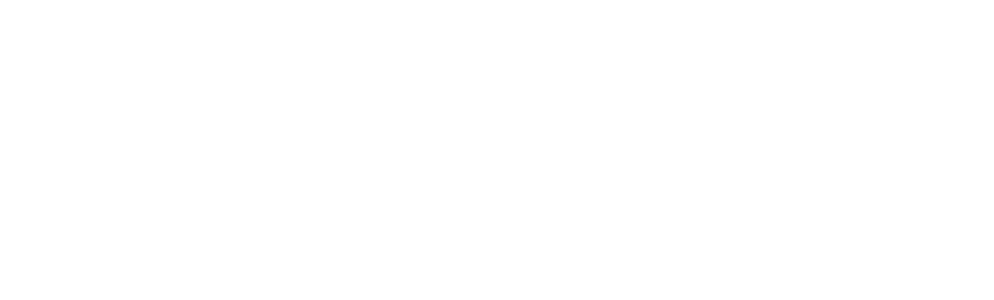
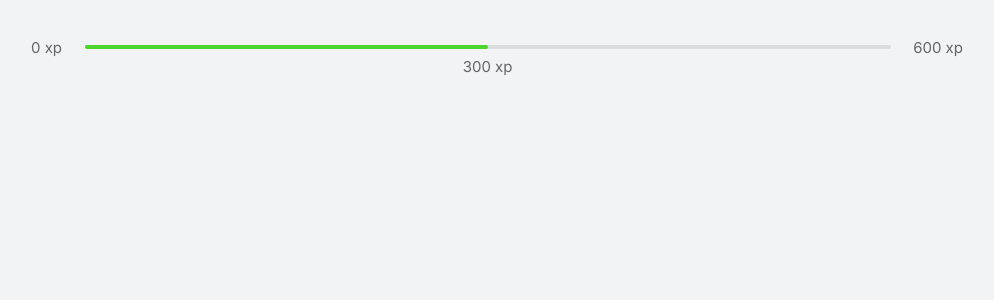
Before and after one commit to GuhSntLean/Nextjs-moveit-nlw4, a Next.js app: page / in a window 1280 px wide. Shown: the top 300 px of the page, without its empty margins (143-1137 px from the left). Built offline with nearby package versions, Linux system fonts and the light colour scheme.

Commit message:
:packager: Configuration transfer of other project

```diff
--- a/package.json
+++ b/package.json
@@ -11,5 +11,11 @@
     "next": "10.0.7",
     "react": "17.0.1",
     "react-dom": "17.0.1"
+  },
+  "devDependencies": {
+    "@types/node": "^14.14.31",
+    "@types/react": "^17.0.2",
+    "@types/react-dom": "^17.0.1",
+    "typescript": "^4.2.2"
   }
 }
--- a/pages/index.tsx
+++ /dev/null
@@ -1,7 +0,0 @@
-
-export default function Home() {
-  return (
-   <div>
-   </div>
-  )
-}
--- /dev/null
+++ b/src/components/ExperienceBar.tsx
@@ -0,0 +1,14 @@
+export default function ExperienceBar(){
+  return(
+    <header className="experience-bar">
+      <span>0 xp</span>
+        <div>
+          <div style= {{ width: '50%' }}/>
+          <span className="current-experience" style={{ left: '50%' }}>
+            300 xp
+          </span>
+        </div>
+      <span>600 xp</span>
+    </header>
+  );
+}
--- a/pages/_app.tsx
+++ b/src/pages/_app.tsx
@@ -1,3 +1,5 @@
+import '../styles/global.css';
+
 function MyApp({ Component, pageProps }) {
   return <Component {...pageProps} />
 }
--- /dev/null
+++ b/src/pages/index.tsx
@@ -0,0 +1,14 @@
+import Head from 'next/head';
+import ExperienceBar from "../components/ExperienceBar";
+
+export default function Home() {
+  return (
+    <div className="container">
+      <Head>
+        <link rel="preconnect" href="https://fonts.gstatic.com"/>
+        <link href="https://fonts.googleapis.com/css2?family=Inter:wght@400;500;600&family=Rajdhani:wght@600&display=swap" rel="stylesheet"/>
+      </Head>
+      <ExperienceBar />
+    </div>
+  )
+}
--- /dev/null
+++ b/src/styles/global.css
@@ -0,0 +1,89 @@
+* {
+  margin: 0;
+  padding: 0;
+  box-sizing: border-box;
+}
+
+:root{
+  --white:#fff;
+  --background: #f2f3f5;
+  --gray-line: #dcdde0;
+  --text: #666666;
+  --text-highlight: #b3b9ff;
+  --title: #2e384d;
+  --red: #e83f5b;
+  --green: #4cd62b;
+  --blue: #5965e0;
+  --blue-dark: #4953b8;
+  --blue-twitter: #2aa9e0;
+}
+
+@media(max-width: 1888px){
+  html{
+    font-size: 93.75%;
+  }
+}
+
+@media(max-width: 720px){
+  html{
+    font-size: 85.5%;
+  }
+}
+
+body {
+  background: var(--background);
+  color: var(--text);
+}
+
+body, input, textarea, button {
+  font: 400 1rem "Inter", sans-serif;
+}
+
+button {
+  cursor: pointer;
+}
+
+a {
+  color: inherit;
+  text-decoration: none;
+}
+
+.container {
+  height: 100vh;
+  max-width: 992px;
+  margin: 0 auto;
+  padding: 2.5rem 2rem;
+
+  display: flex;
+  flex-direction: column;
+}
+
+.experience-bar{
+  display: flex;
+  align-items: center;
+}
+
+.experience-bar span{
+  font-size: 1rem;
+}
+
+.experience-bar > div{
+  flex: 1;
+  height: 4px;
+  border-radius: 4px;
+  background: var(--gray-line);
+  margin: 0 1.5rem;
+  position: relative;
+}
+
+.experience-bar > div > div{
+  height: 4px;
+  border-radius: 4px;
+  background: var(--green);
+}
+
+.experience-bar > div span.current-experience{
+  position: absolute;
+  top: 12px;
+  transform: translate(-50%);
+}
```
Also changed, not shown: tsconfig.json (added, +29 -0 lines), next-env.d.ts (added), 1 other file (tests, documents, lock files or other folders).
